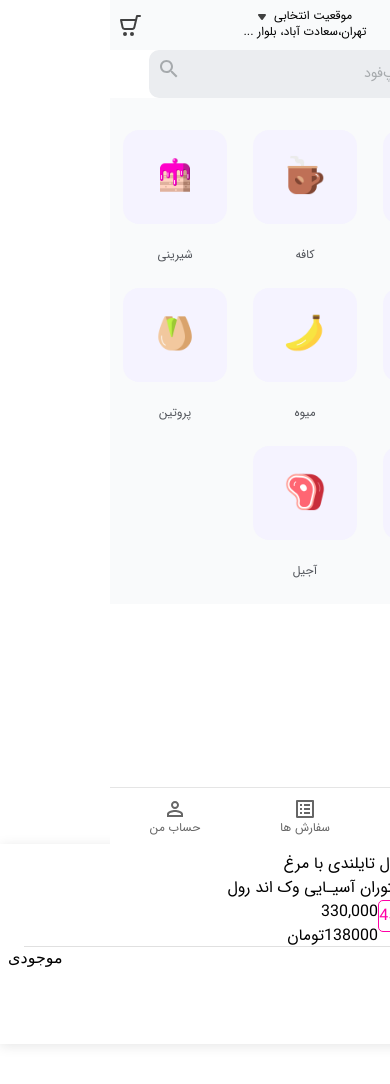
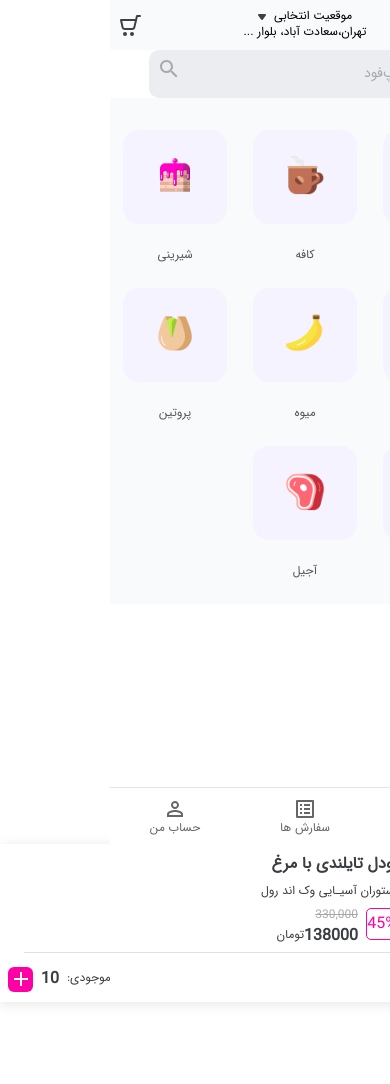
Before and after one commit to NavidRouzbeh/Snappfood, a Next.js app: page / in a window 390 px wide. Shown: the top 1084 px of the page. Built offline with nearby package versions, Linux system fonts and the light colour scheme.

Commit message:
style: finish style card party mobile

```diff
--- a/Component/Home/SwipperPartySection/CardPartyMobile.tsx
+++ b/Component/Home/SwipperPartySection/CardPartyMobile.tsx
@@ -1,41 +1,57 @@
 import { Grid, Typography } from "@mui/material";
 import Divider from '@mui/material/Divider';
+import AddIcon from '@mui/icons-material/Add';
 
 import Image from "next/image";
 import food from '../../../Assets/Images/food2.jpeg'
+import peik from '../../../Assets/Svgs/peik.svg'
 
 const CardPartyMobile = () => {
     return (
-        <Grid mt={30} boxShadow={'0 2px 12px 0 rgba(0, 0, 0, 0.1)'} width={500} height={200} p={1}>
-            <Grid  mb={1} display={'flex'}>
+        <Grid mt={30} boxShadow={'0 2px 12px 0 rgba(0, 0, 0, 0.1)'} width={500}  p={1} sx={{cursor:'pointer'}} >
+            <Grid  mb={1.5} display={'flex'} gap={1.5}>
                 <Grid >
-                    <Image src={food} alt={'food'} style={{width:'82px',height:'82px'}}  />
+                    <Image src={food} alt={'food'} style={{width:'82px',height:'82px',border:'1px solid rgb(166, 179, 199)',borderRadius:5}}  />
                 </Grid>
-                <Grid>
+                <Grid display={'flex'} flexDirection={'column'} gap={1}>
                     <Grid>
-                        <Typography>{'نودل تایلندی با مرغ'}</Typography>
+                        <Typography variant="subtitle2" color={"rgb(58, 61, 66)"} fontWeight={700} >{'نودل تایلندی با مرغ'}</Typography>
                     </Grid>
                     <Grid>
-                    <Typography>{"رستوران آسیـایی وک اند رول"}</Typography>
+                    <Typography variant="subtitle1"  color={"rgb(58, 61, 66)"}>{"رستوران آسیـایی وک اند رول"}</Typography>
                     </Grid>
-                    <Grid display={'flex'} height={'32px'}>
+                    <Grid display={'flex'} height={'32px'} gap={1}>
                         <Grid width={'32px'} display={'flex'} alignItems={'center'} sx={{borderColor:'primary.main'}} border={'1px solid'} borderRadius={'5px'}>
                             <Typography color={'primary.main'}>{'45%'}</Typography>
                         </Grid>
                         <Grid>
-                            <Typography >330,000</Typography>
-                            <Typography>138000تومان</Typography>
+                            <Typography variant="subtitle1"  sx={{textDecoration: 'line-through'}}  >{'330,000'}</Typography>
+                           <Grid display={'flex'} alignItems={'center'}>
+                            <Typography variant="subtitle2" color={"rgb(58, 61, 66)"} display={'inline-block'}>{'138000'}</Typography>
+                            <Typography variant="subtitle1"  color={"rgb(58, 61, 66)"}  display={'inline-block'}>{'تومان'}</Typography>
+
+                           </Grid>
+
                         </Grid>
                     </Grid>
                 </Grid>
             </Grid>
             <Divider variant="middle" />
-            <Grid width={'100%'} display={'flex'} justifyContent={'space-between'}>
-                <Grid>
-                    4000تومان
+            <Grid width={'100%'} display={'flex'} justifyContent={'space-between'} mt={1.5}>
+                <Grid display={'flex'}  bgcolor={'#f2f2f2'} borderRadius={1} alignItems={'center'} gap={1} p={0.3}>
+                    <Grid mb={0.5}>
+                        <Image src={peik} alt={'peik'} width={15} height={15}/>
+                    </Grid>
+                    <Grid>
+                        <Typography variant="subtitle1"  color={"rgb(58, 61, 66)"}>{'12,000تومان'}</Typography>
+                    </Grid>
                 </Grid>
-                <Grid>
-                    موجودی
+                <Grid display={'flex'} alignItems={'center'} gap={1} >
+                    <Typography variant="subtitle1"  color={"rgb(58, 61, 66)"}>{'موجودی:'}</Typography>
+                    <Typography  variant="subtitle2"  color={"rgb(58, 61, 66)"}>{"10"}</Typography>
+                    <Grid width={25} height={25} bgcolor={'primary.main'} display={'flex'} alignItems={'center'} justifyContent={'center'} borderRadius={1.5}>
+                       <AddIcon sx={{color:'common.white'}}/>
+                    </Grid>
                 </Grid>
             </Grid>
 
```
Also changed, not shown: Assets/Svgs/peik.svg (added).
